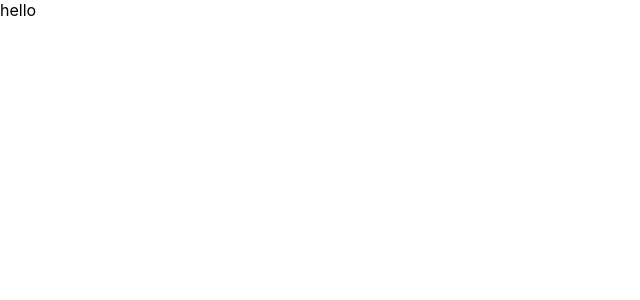
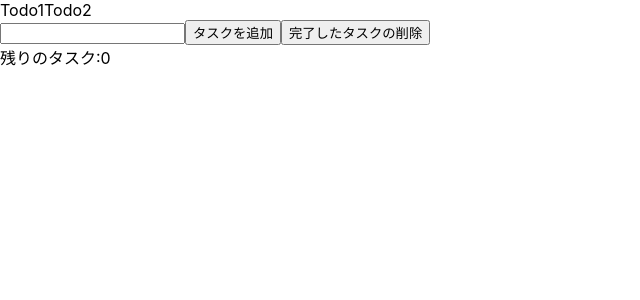
Before and after one commit to YuukiYamano/react-todo, a React (Create React App) app: page / in a window 1280 px wide. Shown: the top 300 px of the page, without its empty margins (0-640 px from the left). Built offline with nearby package versions, Linux system fonts and the light colour scheme; the HTML template or start-up script is replaced by a standard one.

Commit message:
feat: データの受け渡し

```diff
--- a/src/App.js
+++ b/src/App.js
@@ -1,7 +1,16 @@
+import { useState } from "react";
+import TodoList from "./TodoList";
+
 function App() {
+  const [todos,setTodos] =useState(["Todo1","Todo2"]);
   return (
     <div>
-      hello
+      <TodoList todos={todos}/>
+      <input type="text"></input>
+      <button>タスクを追加</button>
+      <button>完了したタスクの削除</button>
+      <div>残りのタスク:0
+      </div>
     </div>
   );
 }
--- /dev/null
+++ b/src/TodoList.js
@@ -0,0 +1,9 @@
+import React from 'react'
+
+const TodoList = ({todos}) => {
+  return (
+    <div>{todos}</div>
+  )
+}
+
+export default TodoList
```
